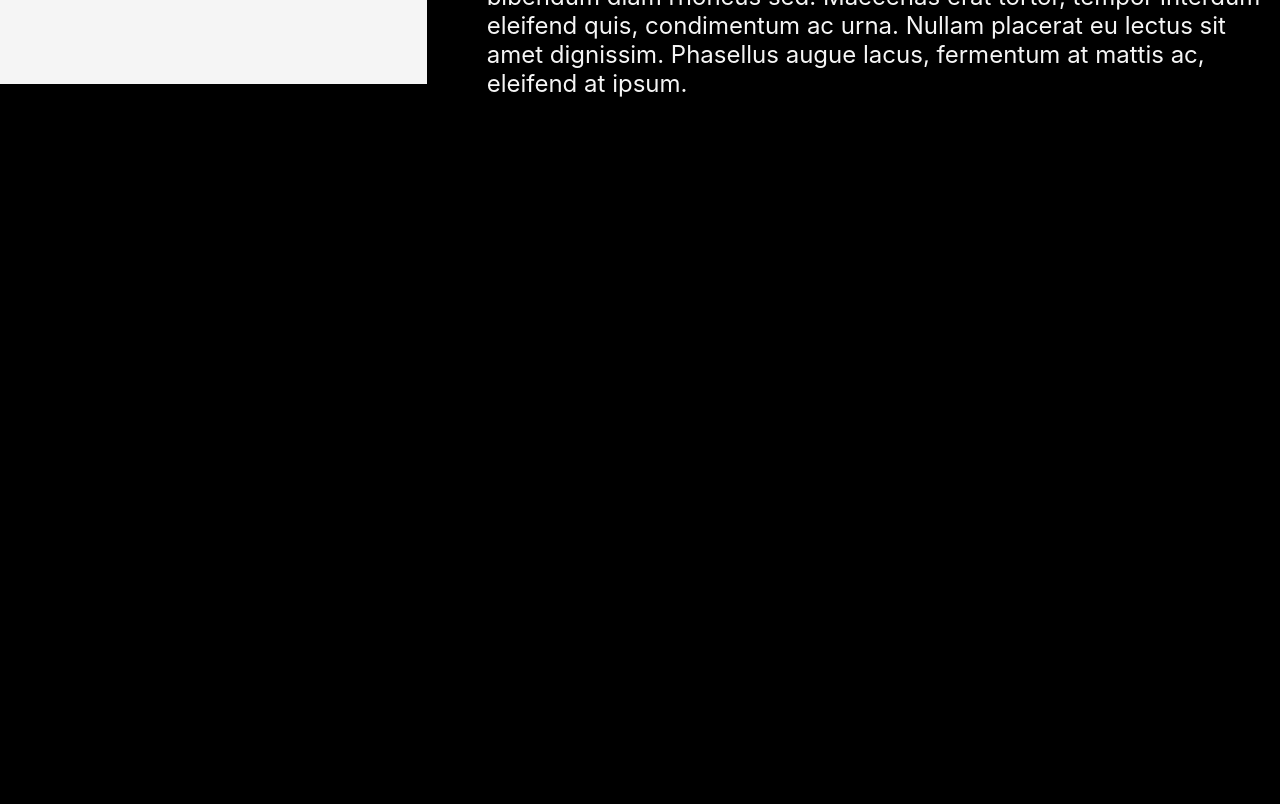
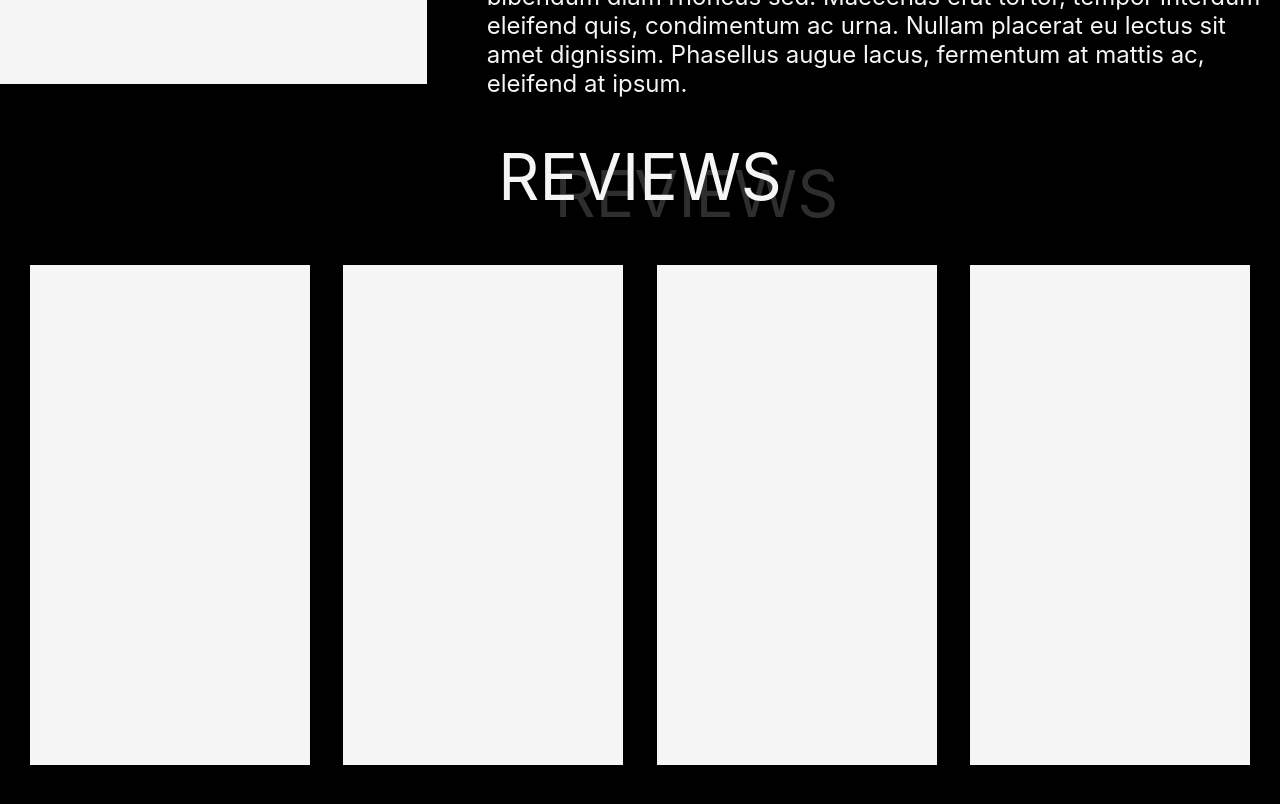
Before and after one commit to mateusz-stelmasiak/Website-Game-FakeAdvertisment, a React (Create React App) app in the folder emakreting-bullel/: page / in a window 1280 px wide. Shown: the part 1160-1964 px from the top of the page. Before the commit the page ends 1298 px from the top, so only its background shows below. Built offline with nearby package versions, Linux system fonts and the light colour scheme; the HTML template or start-up script is replaced by a standard one.

Commit message:
reviews component

```diff
--- a/emakreting-bullel/src/App.tsx
+++ b/emakreting-bullel/src/App.tsx
@@ -3,13 +3,15 @@ import './App.css';
 import PageHero from "./components/pageHero/pageHero";
 import AboutSection from "./components/testSection/aboutSection";
 import {Col, Row} from "antd";
+import ReviewsSection from "./components/reviewsSection/reviewsSection";
 
 function App() {
     return (
         <Row className="App">
-        <Col xxl={{offset:2,span:20}} xl={{span:24, offset:0}}>
+            <Col xxl={{offset: 2, span: 20}} xl={{span: 24, offset: 0}}>
                 <PageHero/>
                 <AboutSection/>
+                <ReviewsSection/>
             </Col>
         </Row>
     );
--- /dev/null
+++ b/emakreting-bullel/src/components/reviewsSection/reviewsSection.css
@@ -0,0 +1,32 @@
+
+.reviewsWrapper {
+    color: whitesmoke;
+    margin: 0 30px 40px 30px;
+}
+
+.reviewHeader {
+    font-size: 64px;
+    position: relative;
+    margin-bottom: 50px;
+    display: flex;
+    justify-content: center;
+}
+
+.reviewHeaderDecoration {
+    position: absolute;
+    top: 22%;
+    left: 43%;
+    color: #f5f5f530
+}
+
+.reviewPlaceholder {
+    height: 500px;
+    width: 280px;
+    background-color: whitesmoke;
+}
+
+.reviewsImages {
+    display: flex;
+    align-items: center;
+    justify-content: space-between;
+}
--- /dev/null
+++ b/emakreting-bullel/src/components/reviewsSection/reviewsSection.tsx
@@ -0,0 +1,28 @@
+import "./reviewsSection.css"
+import {Col, Row} from "antd";
+
+export default function ReviewsSection() {
+
+    return <div className={"reviewsWrapper"}>
+        <div className={"reviewHeader"}>
+            REVIEWS
+            <div className={"reviewHeaderDecoration"}>
+                REVIEWS
+            </div>
+        </div>
+        <div className={"reviewsImages"}>
+            <div className={"reviewPlaceholder"}>
+
+            </div>
+            <div className={"reviewPlaceholder"}>
+
+            </div>
+            <div className={"reviewPlaceholder"}>
+
+            </div>
+            <div className={"reviewPlaceholder"}>
+
+            </div>
+        </div>
+    </div>
+}
```
Also changed, not shown: emakreting-bullel/src/components/testSection/aboutSection.css (line endings or trailing spaces). Lines whose indentation alone changed are shown as unchanged.
